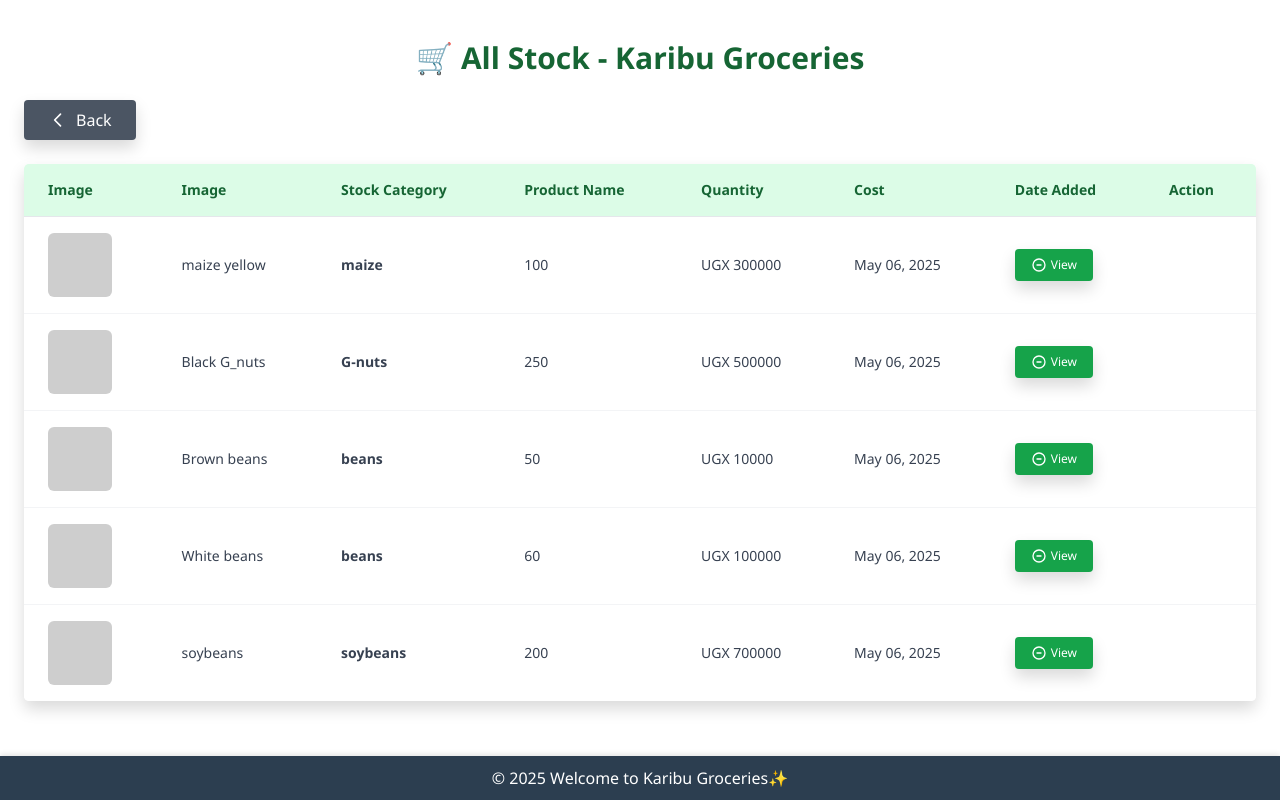
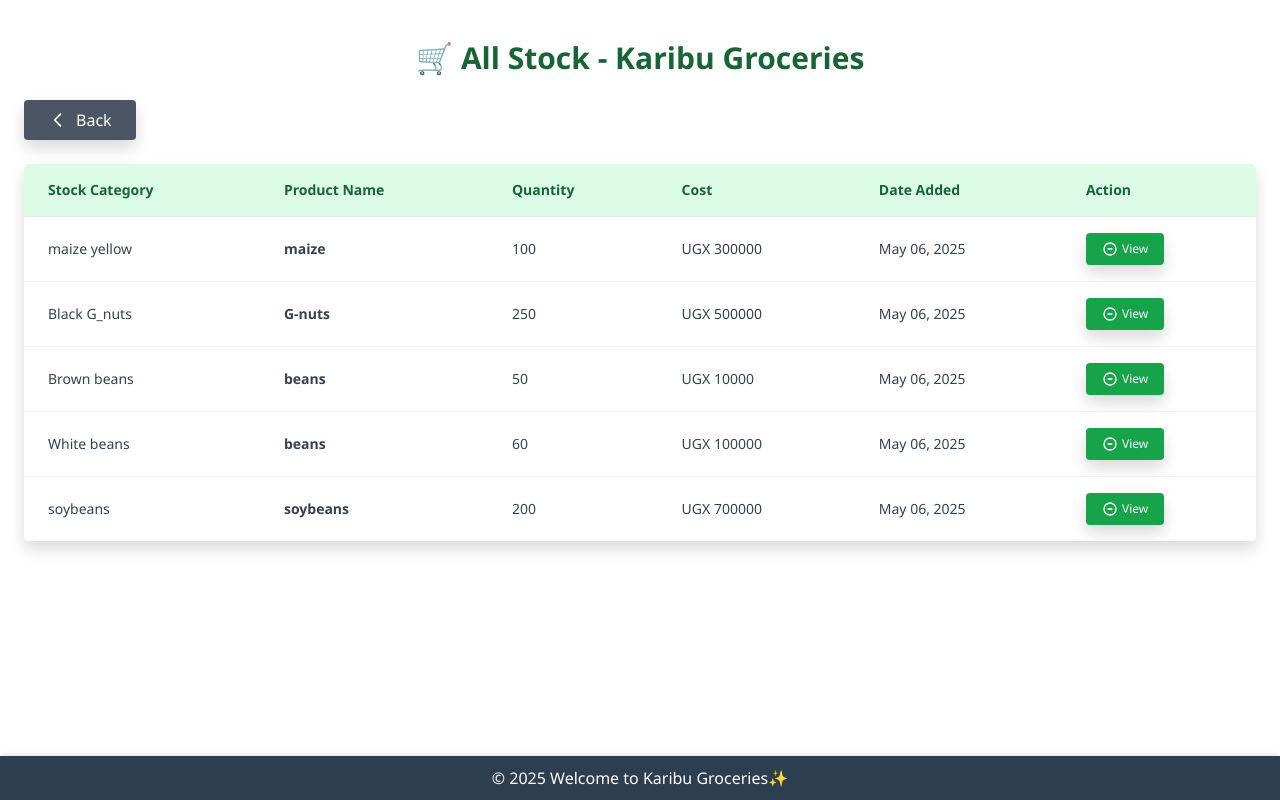
Before and after one commit to belinda-png/karibu, a Django app: template karibu/templates/allstock.html in a window 1280 px wide. Run offline with Django 5.2, Linux system fonts and the light colour scheme; the template is opened without the code that fills it: values that come from a table or form of the project are taken from there, others are empty; data comes from the database, SQL or seed files in the repository; both versions use the stored data as it was before the commit; tables that the repository leaves empty hold one stand-in row (values such as "Sample post"); some libraries are stand-ins or nearby versions; grey boxes are pictures that could not be loaded.

Commit message:
all changes

```diff
--- a/karibu/models.py
+++ b/karibu/models.py
@@ -67,7 +67,7 @@ class Stock(models.Model):
     last_updated = models.DateTimeField(default=timezone.now)
 
     # 📸 Image for cereals or products
-    image = models.ImageField(upload_to='media/product_images/', blank=True, null=True)
+
 
     def __str__(self):
         return self.item_name if self.item_name else "Unnamed Stock"
--- a/karibu/templates/allstock.html
+++ b/karibu/templates/allstock.html
@@ -21,9 +21,6 @@
         <table class="min-w-full divide-y divide-gray-200 bg-white">
             <thead class="bg-green-100">
                 <tr>
-                    <th class="px-4 py-3 text-left text-sm font-semibold text-green-800">Image</th>
-
-                    <th class="px-4 py-3 text-left text-sm font-semibold text-green-800">Image</th>
                     <th class="px-4 py-3 text-left text-sm font-semibold text-green-800">Stock Category</th>
                     <th class="px-4 py-3 text-left text-sm font-semibold text-green-800">Product Name</th>
                     <th class="px-4 py-3 text-left text-sm font-semibold text-green-800">Quantity</th>
@@ -35,13 +32,6 @@
             <tbody class="divide-y divide-gray-100">
                 {% for stock in stocks %}
                 <tr class="hover:bg-green-50 transition duration-200">
-                    <td class="px-4 py-3 text-sm text-gray-700">
-                        {% if stock.image %}
-                            <img src="{{ stock.image.url }}" alt="{{ stock.item_name }}" class="w-16 h-16 object-cover rounded-md shadow-sm">
-                        {% else %}
-                            <img src="{% static 'images/default.png' %}" alt="No image" class="w-16 h-16 object-cover rounded-md opacity-50">
-                        {% endif %}
-                    </td>
                     <td class="px-4 py-3 text-sm text-gray-700">{{ stock.category_name }}</td>
                     <td class="px-4 py-3 text-sm text-gray-700 font-semibold">{{ stock.item_name }}</td>
                     <td class="px-4 py-3 text-sm text-gray-700">{{ stock.product_quantity }}</td>
```
Also changed, not shown: db.sqlite3, karibu/migrations/0020_remove_stock_image.py (added).
